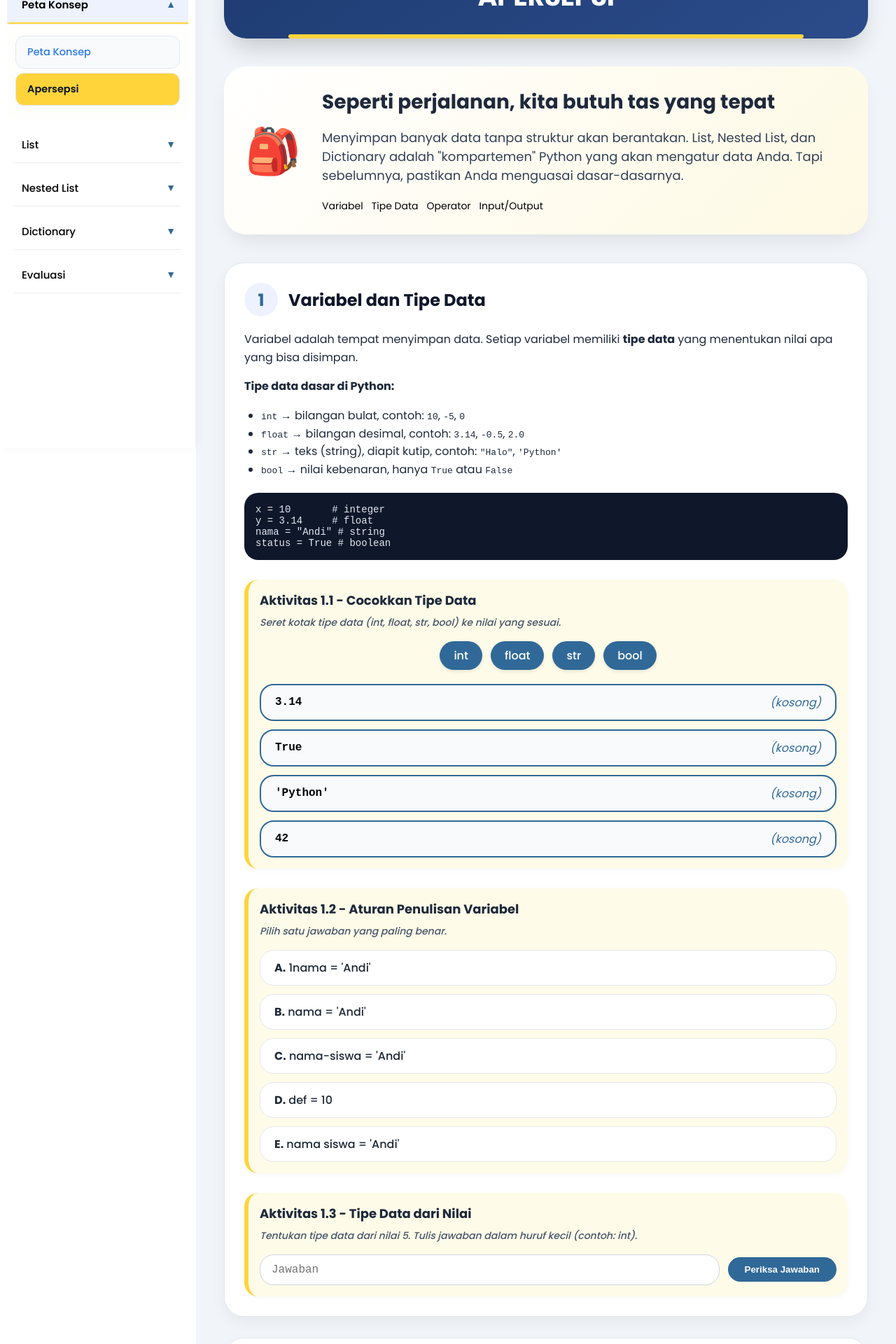
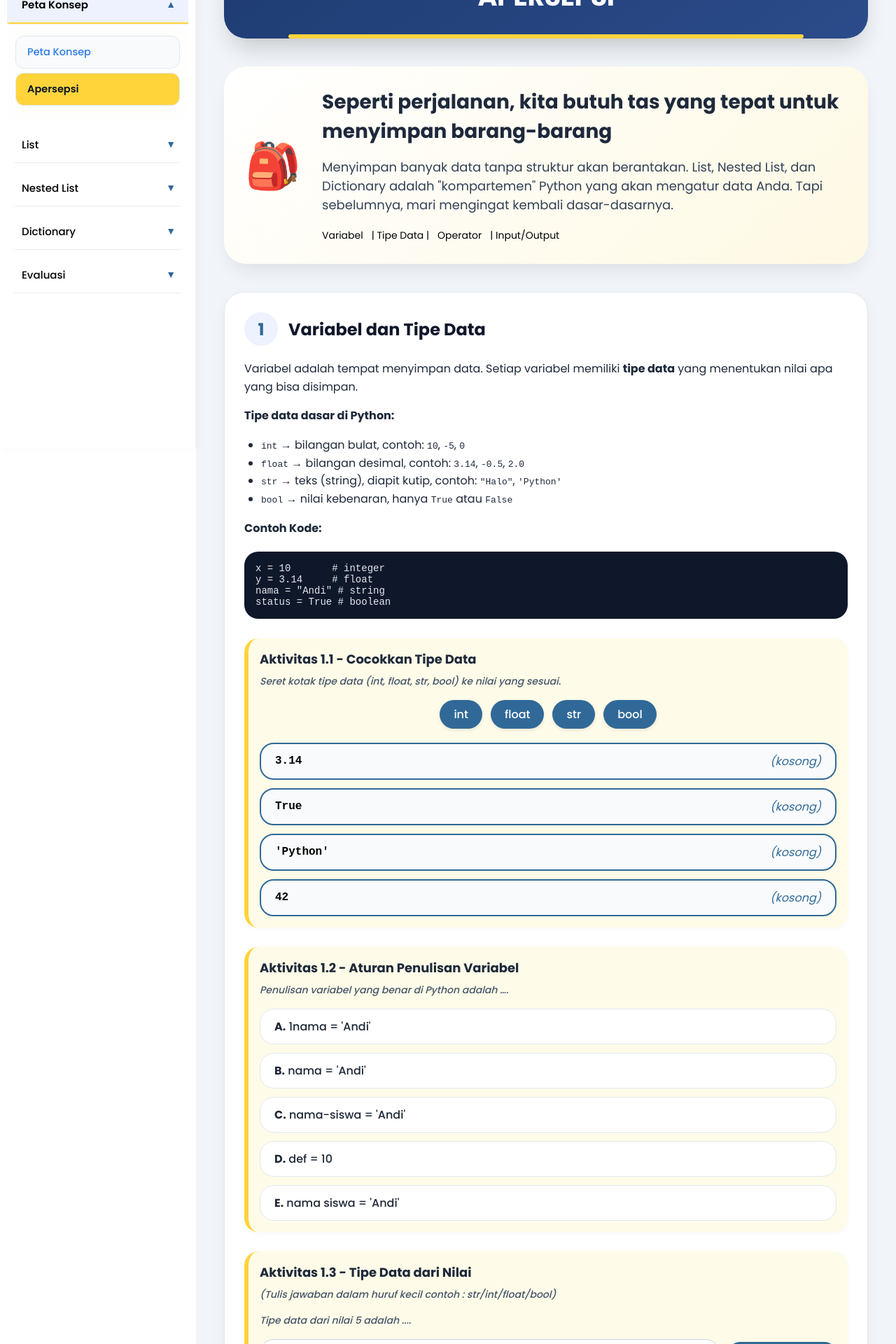
Before and after one commit to Halooci/Lidict, a React (Vite) app: page /Apersepsi in a window 1280 px wide. Shown: the part 160-2080 px from the top of the page at 70% size. Built offline with nearby package versions, Linux system fonts and the light colour scheme; no server answers; the database is empty; sample sign-in values are in the browser's storage.

Commit message:
perbaikan modul Apersepsi

```diff
--- a/src/pages/materi/PetaKonsep/Apersepsi.jsx
+++ b/src/pages/materi/PetaKonsep/Apersepsi.jsx
@@ -289,13 +289,13 @@ export default function Apersepsi() {
                 <div style={styles.heroIcon}>🎒</div>
               </div>
               <div style={styles.heroRight}>
-                <h3 style={styles.heroTitle}>Seperti perjalanan, kita butuh tas yang tepat</h3>
+                <h3 style={styles.heroTitle}>Seperti perjalanan, kita butuh tas yang tepat untuk menyimpan barang-barang</h3>
                 <p style={styles.heroText}>
                   Menyimpan banyak data tanpa struktur akan berantakan. List, Nested List, dan Dictionary adalah "kompartemen" Python
-                  yang akan mengatur data Anda. Tapi sebelumnya, pastikan Anda menguasai dasar-dasarnya.
+                  yang akan mengatur data Anda. Tapi sebelumnya, mari mengingat kembali dasar-dasarnya.
                 </p>
                 <div style={styles.heroBadge}>
-                  <span>Variabel</span> <span>Tipe Data</span> <span>Operator</span> <span>Input/Output</span>
+                  <span>Variabel</span> <span>|  Tipe Data    |</span> <span>Operator</span> <span>|   Input/Output</span>
                 </div>
               </div>
             </div>
@@ -320,6 +320,11 @@ export default function Apersepsi() {
                 <li><code>str</code> → teks (string), diapit kutip, contoh: <code>"Halo"</code>, <code>'Python'</code></li>
                 <li><code>bool</code> → nilai kebenaran, hanya <code>True</code> atau <code>False</code></li>
               </ul>
+
+              <p style={styles.text}>
+                <strong>Contoh Kode:</strong>
+              </p>
+
               <pre style={styles.codeBlock}>
                 {`x = 10       # integer
 y = 3.14     # float
@@ -370,7 +375,7 @@ status = True # boolean`}
 
               <div style={styles.activityWrapper}>
                 <div style={styles.activityTitle}>Aktivitas 1.2 - Aturan Penulisan Variabel</div>
-                <p style={styles.instruction}>Pilih satu jawaban yang paling benar.</p>
+                <p style={styles.instruction}>Penulisan variabel yang benar di Python adalah ….</p>
                 <div style={styles.options}>
                   {varPilihanOptions.map((opt, idx) => (
                     <div
@@ -391,11 +396,12 @@ status = True # boolean`}
 
               <div style={styles.activityWrapper}>
                 <div style={styles.activityTitle}>Aktivitas 1.3 - Tipe Data dari Nilai</div>
-                <p style={styles.instruction}>Tentukan tipe data dari nilai 5. Tulis jawaban dalam huruf kecil (contoh: int).</p>
+                <p style={styles.instruction}>(Tulis jawaban dalam huruf kecil contoh : str/int/float/bool)</p>
+                <p style={styles.instruction}>Tipe data dari nilai 5 adalah ....</p>
                 <div style={styles.inputGroup}>
                   <input
                     type="text"
-                    placeholder="Jawaban"
+                    placeholder=""
                     value={tipeNilaiAnswer}
                     onChange={(e) => setTipeNilaiAnswer(e.target.value)}
                     style={styles.inputText}
@@ -441,7 +447,7 @@ status = True # boolean`}
 
               <div style={styles.activityWrapper}>
                 <div style={styles.activityTitle}>Aktivitas 2.1 - Pembagian Bulat</div>
-                <p style={styles.instruction}>Pilih hasil dari 15 // 4 (pembagian bulat).</p>
+                <p style={styles.instruction}>Hasil dari 15 // 4 adalah ….</p>
                 <div style={styles.options}>
                   {operatorOptions.map((opt, idx) => (
                     <div
@@ -462,7 +468,7 @@ status = True # boolean`}
 
               <div style={styles.activityWrapper}>
                 <div style={styles.activityTitle}>Aktivitas 2.2 - Sisa Bagi (Modulus)</div>
-                <p style={styles.instruction}>Pilih hasil dari 10 % 3 (sisa bagi).</p>
+                <p style={styles.instruction}>Hasil dari 10 % 3 adalah ….</p>
                 <div style={styles.options}>
                   {modulusOptions.map((opt, idx) => (
                     <div
@@ -483,11 +489,12 @@ status = True # boolean`}
 
               <div style={styles.activityWrapper}>
                 <div style={styles.activityTitle}>Aktivitas 2.3 - Operator Pangkat</div>
-                <p style={styles.instruction}>Hitung hasil dari 2 ** 3, lalu tulis jawabannya (angka).</p>
+                <p style={styles.instruction}>(Tulis jawabannya dengan angka)</p>
+                <p style={styles.instruction}>Hasil dari 2 ** 3 adalah ….</p>
                 <div style={styles.inputGroup}>
                   <input
                     type="text"
-                    placeholder="Jawaban angka"
+                    placeholder=""
                     value={pangkatAnswer}
                     onChange={(e) => setPangkatAnswer(e.target.value)}
                     style={styles.inputText}
@@ -513,6 +520,11 @@ status = True # boolean`}
                 <strong>Input:</strong> Fungsi <code>input()</code> digunakan untuk membaca masukan dari pengguna. Hasilnya selalu berupa <strong>string</strong>.
                 Jika ingin menerima angka, konversi dengan <code>int()</code> atau <code>float()</code>.
               </p>
+
+              <p style={styles.text}>
+                <strong>Contoh Kode:</strong>
+              </p>
+
               <pre style={styles.codeBlock}>
                 {`nama = input("Nama: ")
 print("Halo", nama)
@@ -525,7 +537,7 @@ umur = int(input("Umur: "))  # konversi ke integer`}
                 <div style={styles.inputGroup}>
                   <input
                     type="text"
-                    placeholder="Fungsi yang tepat"
+                    placeholder=""
                     value={ioAnswer}
                     onChange={(e) => setIoAnswer(e.target.value)}
                     style={styles.inputText}
@@ -564,7 +576,7 @@ print("Halo", ______)`}</pre>
                 <div style={styles.inputGroup}>
                   <input
                     type="text"
-                    placeholder="Variabel yang tepat"
+                    placeholder=""
                     value={printVarAnswer}
                     onChange={(e) => setPrintVarAnswer(e.target.value)}
                     style={styles.inputText}
```
